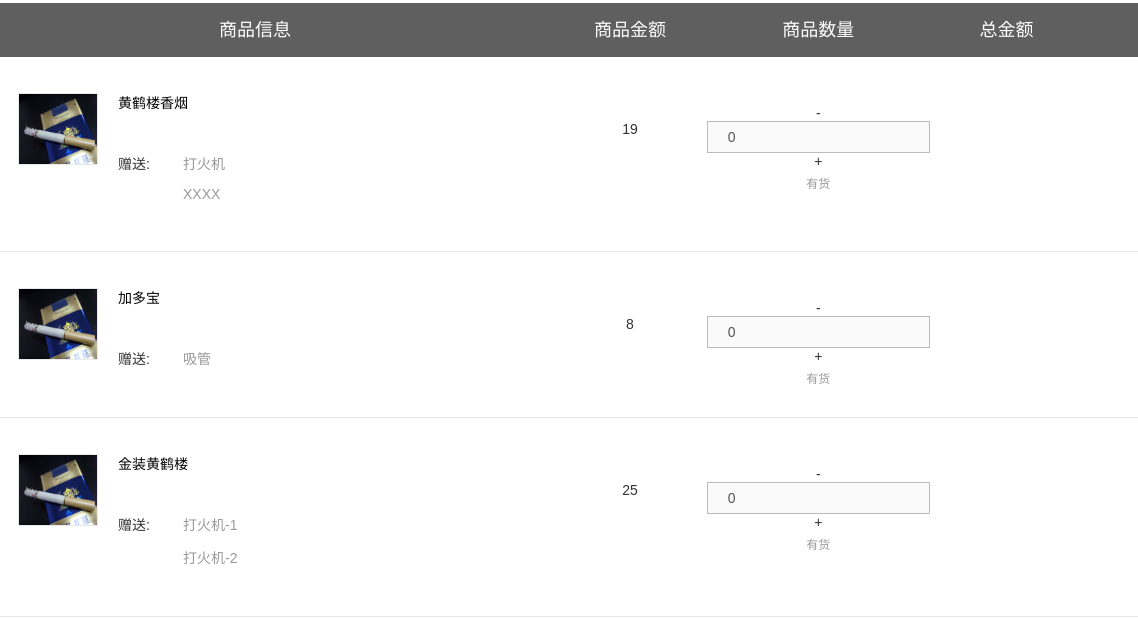
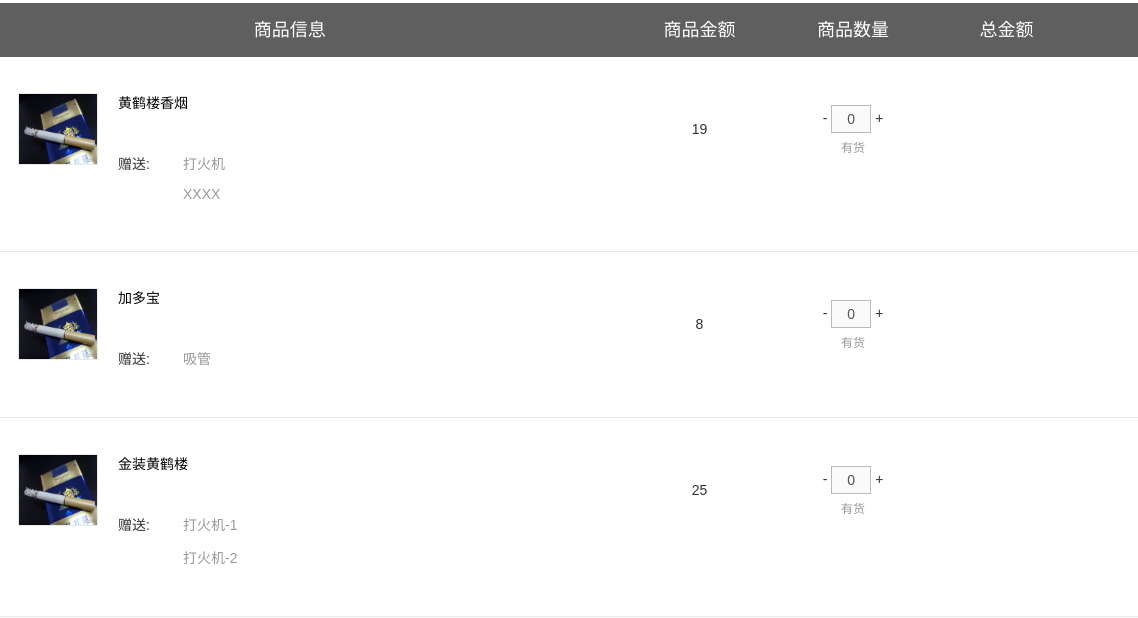
Before and after one commit to seed-fe/vue-cart, a website: page src/index.html in a window 1280 px wide. Shown: the part 136-754 px from the top of the page, 43-1181 px from the left. Drawn offline with Linux system fonts and the light colour scheme; files whose address does not match are found by name.

Commit message:
添加了图片

```diff
--- a/src/index.html
+++ b/src/index.html
@@ -11,7 +11,7 @@
     <link href="css/checkout.css" rel="stylesheet">
     <link href="css/modal.css" rel="stylesheet">
     <style type="text/css">
-    .quentity input {
+    .quantity input {
         width: 40px;
         padding: 5px 10px;
         text-align: center;
```
Also changed, not shown: src/img/goods-1.jpg (renamed from src/static/img/goods-1.jpg), src/img/goods-2.jpg (renamed from src/static/img/goods-2.jpg), src/img/part-1.jpg (renamed from src/static/img/part-1.jpg), src/img/part-2.jpg (renamed from src/static/img/part-2.jpg), src/img/test.jpg (renamed from src/static/img/test.jpg), src/img/test1.jpg (renamed from src/static/img/test1.jpg).
